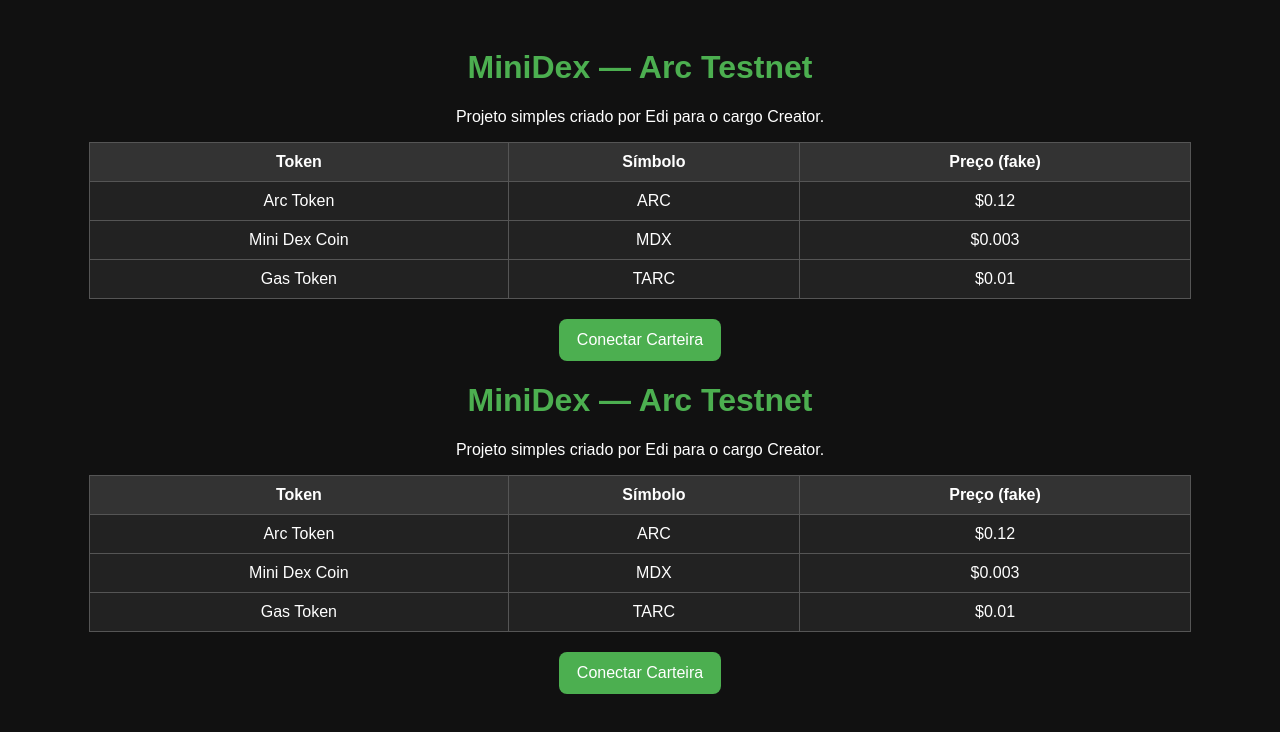
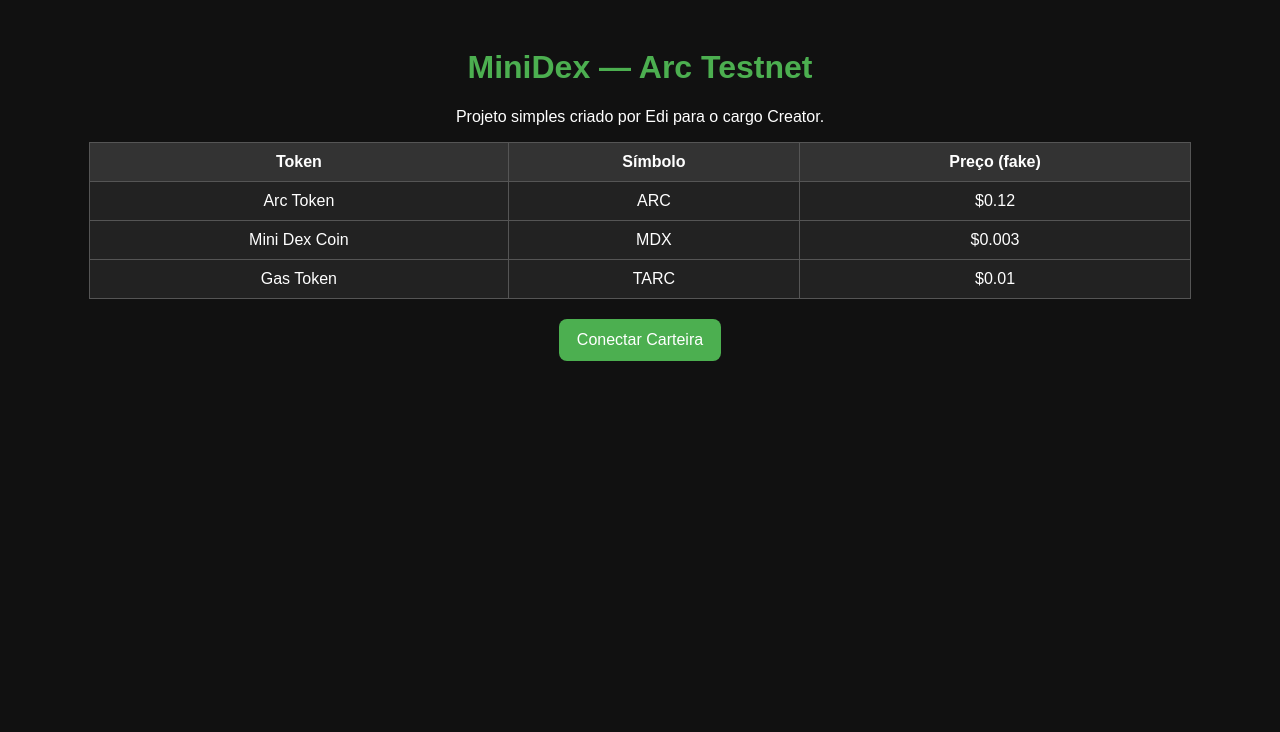
Before and after one commit to Ediferras4/Minedex-Edi-, a plain HTML site: page index.html in a window 1280 px wide. Drawn offline with Linux system fonts and the light colour scheme.

Commit message:
Update index.html

```diff
--- a/index.html
+++ b/index.html
@@ -38,43 +38,3 @@ Conectar Carteira
 
 </body>
 </html>
-<!DOCTYPE html>
-<html lang="pt-BR">
-<head>
-<meta charset="UTF-8">
-<meta name="viewport" content="width=device-width, initial-scale=1.0">
-<title>MiniDex Edi - Arc Testnet</title>
-
-<style>
-body { background:#111; color:#fff; font-family:Arial; text-align:center; padding:20px; }
-h1 { color:#4CAF50; }
-table { width:90%; margin:auto; border-collapse:collapse; background:#222; }
-th,td { border:1px solid #555; padding:10px; }
-th { background:#333; }
-button {
-  background:#4CAF50; border:none; padding:12px 18px;
-  color:#fff; font-size:16px; border-radius:8px; margin-top:20px;
-}
-button:hover { background:#45a049; }
-</style>
-</head>
-
-<body>
-
-<h1>MiniDex — Arc Testnet</h1>
-<p>Projeto simples criado por Edi para o cargo Creator.</p>
-
-<table>
-<tr><th>Token</th><th>Símbolo</th><th>Preço (fake)</th></tr>
-<tr><td>Arc Token</td><td>ARC</td><td>$0.12</td></tr>
-<tr><td>Mini Dex Coin</td><td>MDX</td><td>$0.003</td></tr>
-<tr><td>Gas Token</td><td>TARC</td><td>$0.01</td></tr>
-</table>
-
-<button onclick="alert('Função disponível somente na Testnet da Arc!')">
-Conectar Carteira
-</button>
-
-</body>
-
-</html>
```
